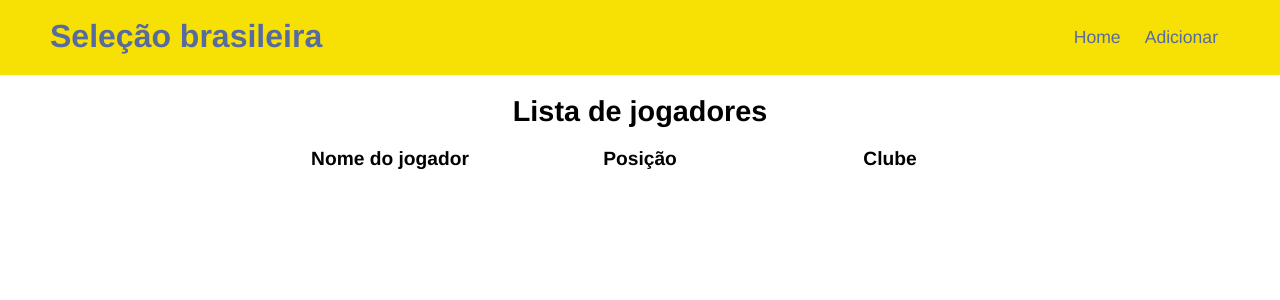
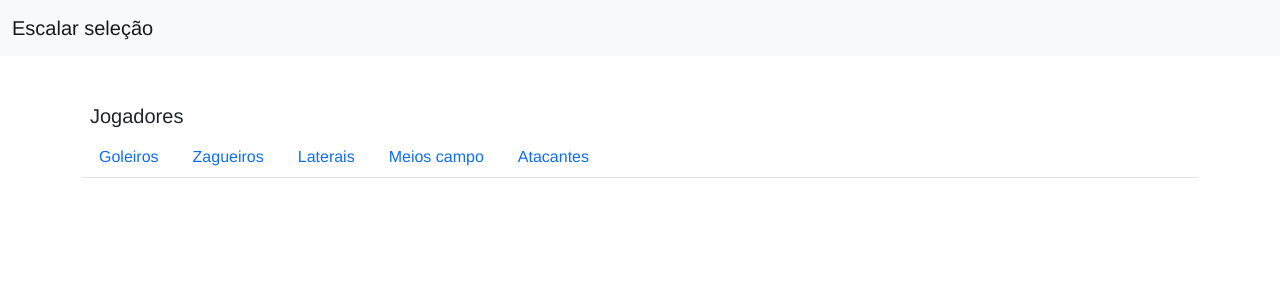
Before and after one commit to GabrielHCustodio/montar-selecao, a Vue app: page / in a window 1280 px wide. Shown: the top 300 px of the page. Built offline with nearby package versions, Linux system fonts and the light colour scheme.

Commit message:
Deleted all project components and restarted using Bootstrap to style and created a fake API using json-server to serve the application.

```diff
--- a/package.json
+++ b/package.json
@@ -5,10 +5,12 @@
   "scripts": {
     "serve": "vue-cli-service serve",
     "build": "vue-cli-service build",
+    "backend": "json-server --watch db.json",
     "lint": "vue-cli-service lint"
   },
   "dependencies": {
     "core-js": "^3.8.3",
+    "json-server": "^0.17.0",
     "vue": "^3.2.13",
     "vue-router": "^4.0.3",
     "vuex": "^4.0.0"
--- a/public/index.html
+++ b/public/index.html
@@ -1,17 +1,30 @@
 <!DOCTYPE html>
 <html lang="">
+
 <head>
   <meta charset="utf-8">
   <meta http-equiv="X-UA-Compatible" content="IE=edge">
   <meta name="viewport" content="width=device-width,initial-scale=1.0">
   <link rel="icon" href="<%= BASE_URL %>favicon.ico">
-    <title><%= htmlWebpackPlugin.options.title %></title>
+  <title>
+    <%= htmlWebpackPlugin.options.title %>
+  </title>
+  <!-- CSS only -->
+  <link href="https://cdn.jsdelivr.net/npm/bootstrap@5.2.1/dist/css/bootstrap.min.css" rel="stylesheet"
+    integrity="sha384-iYQeCzEYFbKjA/T2uDLTpkwGzCiq6soy8tYaI1GyVh/UjpbCx/TYkiZhlZB6+fzT" crossorigin="anonymous">
+  <!-- JavaScript Bundle with Popper -->
+  <script src="https://cdn.jsdelivr.net/npm/bootstrap@5.2.1/dist/js/bootstrap.bundle.min.js"
+    integrity="sha384-u1OknCvxWvY5kfmNBILK2hRnQC3Pr17a+RTT6rIHI7NnikvbZlHgTPOOmMi466C8"
+    crossorigin="anonymous"></script>
 </head>
+
 <body>
   <noscript>
-      <strong>We're sorry but <%= htmlWebpackPlugin.options.title %> doesn't work properly without JavaScript enabled. Please enable it to continue.</strong>
+    <strong>We're sorry but <%= htmlWebpackPlugin.options.title %> doesn't work properly without JavaScript enabled.
+        Please enable it to continue.</strong>
   </noscript>
   <div id="app"></div>
   <!-- built files will be auto injected -->
 </body>
+
 </html>
--- a/src/components/AddPlayers.vue
+++ /dev/null
@@ -1,143 +0,0 @@
-<template>
-  <div class="container">
-    <h1 id="title">Criar convocação</h1>
-    <div class="register-player">
-      <div class="information">
-        <label for="name">Nome do jogador</label>
-        <input
-          type="text"
-          name="name"
-          placeholder="Nome"
-          v-model="namePlayer"
-        />
-      </div>
-
-      <div class="information">
-        <label for="position">Posição</label>
-        <select name="position" v-model="positionPlayer">
-          <option value="Goleiro">Goleiro</option>
-          <option value="Zagueiro">Zagueiro</option>
-          <option value="Lateral">Lateral</option>
-          <option value="Meio campo">Meio campo</option>
-          <option value="Atacante">Atacante</option>
-        </select>
-      </div>
-
-      <div class="information">
-        <label for="club">Clube</label>
-        <input
-          type="text"
-          name="club"
-          placeholder="Clube"
-          v-model="clubPlayer"
-        />
-      </div>
-    </div>
-    <div class="summon">
-      <button @click="summon">Convocar</button>
-    </div>
-  </div>
-</template>
-
-<script>
-import { mapMutations } from 'vuex';
-export default {
-  name: "AddPlayers",
-  data: () => ({
-    namePlayer: "",
-    positionPlayer: "",
-    clubPlayer: "",
-  }),
-  methods: {
-    ...mapMutations(['setPlayers']),
-    summon() {
-      let player = {
-        name: this.namePlayer,
-        position: this.positionPlayer,
-        club: this.clubPlayer,
-      };
-
-      this.resetDataPlayer();
-
-      this.setPlayers(player)
-    },
-    resetDataPlayer() {
-      this.namePlayer = "",
-      this.positionPlayer = "",
-      this.clubPlayer = "";
-    },
-  },
-};
-</script>
-
-<style scoped>
-.container {
-  display: flex;
-  align-items: center;
-  justify-content: center;
-  flex-direction: column;
-}
-
-#title {
-  font-size: 2rem;
-  padding: 40px 0;
-  color: #04822c;
-}
-
-.register-player {
-  width: 90%;
-  display: flex;
-  flex-direction: row;
-  align-items: center;
-  justify-content: space-evenly;
-  flex-wrap: wrap;
-  padding: 30px 0;
-  border-radius: 50px;
-  background: #586ba0;
-}
-
-.information {
-  display: flex;
-  flex-direction: column;
-}
-
-.information label {
-  font-size: 1.15rem;
-  font-style: italic;
-  font-weight: bolder;
-  margin-bottom: 5px;
-  text-align: center;
-}
-
-.information input,
-.information select {
-  width: 250px;
-  height: 40px;
-  border: 1px solid black;
-  border-radius: 10px;
-  outline: none;
-  padding-left: 10px;
-  font-size: 1rem;
-  margin-bottom: 5px;
-}
-
-.summon {
-  padding: 30px 0;
-}
-
-.summon button {
-  width: 120px;
-  height: 40px;
-  border: none;
-  border-radius: 20px;
-  font-size: 1.15rem;
-  background: #04822c;
-  color: #fff;
-  cursor: pointer;
-  transition: 0.7s;
-}
-
-.summon button:hover {
-  opacity: 0.8;
-}
-</style>
--- a/src/components/Header.vue
+++ /dev/null
@@ -1,41 +0,0 @@
-<template>
-  <div id="nav">
-    <h1 id="name">Seleção brasileira</h1>
-    <router-link to="/">Home</router-link>
-    <router-link to="/about">Adicionar</router-link>
-  </div>
-</template>
-
-<script>
-export default {
-  name: "NavHeader",
-};
-</script>
-
-<style scoped>
-#nav {
-  background-color: #f7e004;
-  padding: 15px 50px;
-  display: flex;
-  justify-content: flex-end;
-  align-items: center;
-}
-
-#name {
-  margin: auto;
-  margin-left: 0;
-  width: 300px;
-  height: 40px;
-  color: #586ba0;
-}
-#nav a {
-  color: #586ba0;
-  font-size: 1.1rem;
-  text-decoration: none;
-  margin: 12px;
-  transition: 0.5s;
-}
-#nav a:hover {
-  color: #fff;
-}
-</style>
--- /dev/null
+++ b/src/components/Home.vue
@@ -0,0 +1,28 @@
+<template>
+  <div>
+    <nav class="navbar bg-light">
+      <div class="container-fluid">
+        <a class="navbar-brand" href="#">Escalar seleção</a>
+      </div>
+    </nav>
+
+    <div class="container">
+      <div class="row mt-5">
+        <div class="col">
+          <players />
+        </div>
+      </div>
+    </div>
+  </div>
+</template>
+
+<script>
+import Players from '@/components/Players.vue'
+
+export default {
+  name: "Home",
+  components: {
+    Players
+  }
+};
+</script>
--- a/src/components/ListPlayer.vue
+++ /dev/null
@@ -1,80 +0,0 @@
-<template>
-  <div class="container-list">
-    <h1 id="title">Lista de jogadores</h1>
-    <div class="container-table">
-      <table id="table">
-        <thead>
-          <th>Nome do jogador</th>
-          <th>Posição</th>
-          <th>Clube</th>
-        </thead>
-        <tbody v-for="(p, index) in players" :key="index">
-          <td>{{ p.name }}</td>
-          <td>{{ p.position }}</td>
-          <td>{{ p.club }}</td>
-        </tbody>
-      </table>
-    </div>
-  </div>
-</template>
-
-<script>
-import { mapState } from "vuex";
-export default {
-  name: "ListPlayer",
-  computed: {
-    ...mapState({
-      players: (state) => state.players,
-    }),
-  },
-};
-</script>
-
-<style scoped>
-.container-list {
-    display: flex;
-    align-items: center;
-    justify-content: center;
-    flex-direction: column;
-}
-
-#title {
-    padding: 20px 0;
-    font-size: 1.8rem;
-}
-.container-table {
-    width: 70%;
-    display: flex;
-    align-items: center;
-    justify-content: center;
-}
-
-#table {
-    width: 100%;
-    display: flex;
-    align-items: center;
-    flex-direction: column;
-}
-
-thead,
-tbody {
-    display: flex;
-    align-items: center;
-    justify-content: space-between;
-    margin-bottom: 10px;
-}
-
-th,
-td {
-    width: 250px;
-}
-
-th {
-    font-size: 1.2rem;
-}
-
-td {
-    font-size: 1.1rem;
-    text-align: center;
-}
-</style>
--- /dev/null
+++ b/src/components/Players.vue
@@ -0,0 +1,57 @@
+<template>
+  <div>
+    <div class="row">
+      <div class="col">
+        <h5><i class="bi-file-person me-2"></i>Jogadores</h5>
+        <ul class="nav nav-tabs">
+          <li class="nav-item">
+            <router-link
+              class="nav-link"
+              :to="{ name: 'players', params: { tipo: 'goleiros' } }"
+              >Goleiros</router-link
+            >
+          </li>
+          <li class="nav-item">
+            <router-link
+              class="nav-link"
+              :to="{ name: 'players', params: { tipo: 'zagueiros' } }"
+              >Zagueiros</router-link
+            >
+          </li>
+          <li class="nav-item">
+            <router-link
+              class="nav-link"
+              :to="{ name: 'players', params: { tipo: 'laterais' } }"
+              >Laterais</router-link
+            >
+          </li>
+          <li class="nav-item">
+            <router-link
+              class="nav-link"
+              :to="{ name: 'players', params: { tipo: 'meio-campo' } }"
+              >Meios campo</router-link
+            >
+          </li>
+          <li class="nav-item">
+            <router-link
+              class="nav-link"
+              :to="{ name: 'players', params: { tipo: 'atacantes' } }"
+              >Atacantes</router-link
+            >
+          </li>
+        </ul>
+      </div>
+    </div>
+    <div class="row">
+      <div class="col">
+        <span><router-view name="players" /></span>
+      </div>
+    </div>
+  </div>
+</template>
+
+<script>
+export default {
+  name: "Players",
+};
+</script>
--- a/src/router/index.js
+++ b/src/router/index.js
@@ -1,17 +1,17 @@
 import { createRouter, createWebHistory } from 'vue-router'
-import HomeView from '../views/HomeView.vue'
-import About from '@/views/About.vue'
+import Home from '@/components/Home.vue'
 
 const routes = [
   {
     path: '/',
-    name: 'home',
-    component: HomeView
-  },
-  {
-    path: '/about',
-    name: 'about',
-    component: About
+    component: Home,
+    children: [
+      {
+        path: 'players/:tipo',
+        name: 'players',
+        props: true
+      }
+    ]
   }
 ]
 
--- a/src/store/index.js
+++ b/src/store/index.js
@@ -2,14 +2,10 @@ import { createStore } from 'vuex'
 
 export default createStore({
   state: {
-    players: []
   },
   getters: {
   },
   mutations: {
-    setPlayers(state, player) {
-      state.players.push(player)
-    }
   },
   actions: {
   },
--- a/src/views/About.vue
+++ /dev/null
@@ -1,19 +0,0 @@
-<template>
-  <div>
-    <nav-header />
-    <add-players />
-  </div>
-</template>
-
-<script>
-import AddPlayers from "@/components/AddPlayers.vue"
-import NavHeader from "@/components/Header.vue"
-
-export default {
-  name: 'About',
-  components: {
-    AddPlayers,
-    NavHeader
-  }
-}
-</script>
--- a/src/views/HomeView.vue
+++ /dev/null
@@ -1,18 +0,0 @@
-<template>
-<div>
-  <nav-header />
-  <list-player />
-</div>
-</template>
-
-<script>
-import ListPlayer from '@/components/ListPlayer.vue'
-import NavHeader from "@/components/Header.vue";
-export default {
-  name: "HomeView",
-  components: {
-    ListPlayer,
-    NavHeader
-  }
-};
-</script>
```
Also changed, not shown: db.json (added, +38 -0 lines), 1 other file (tests, documents, lock files or other folders). Lines whose indentation alone changed are shown as unchanged.
